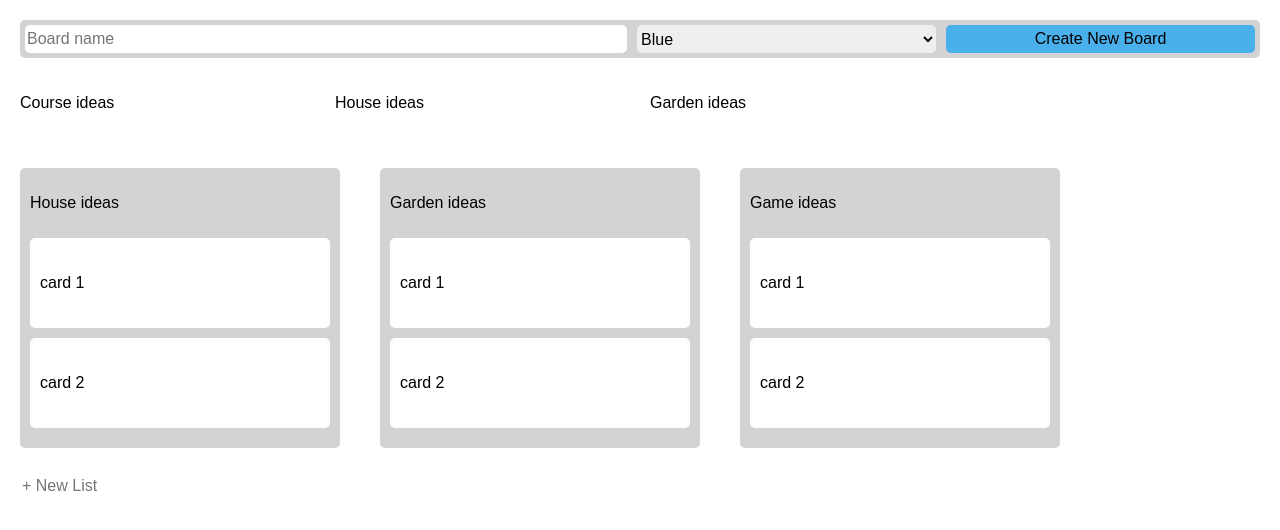
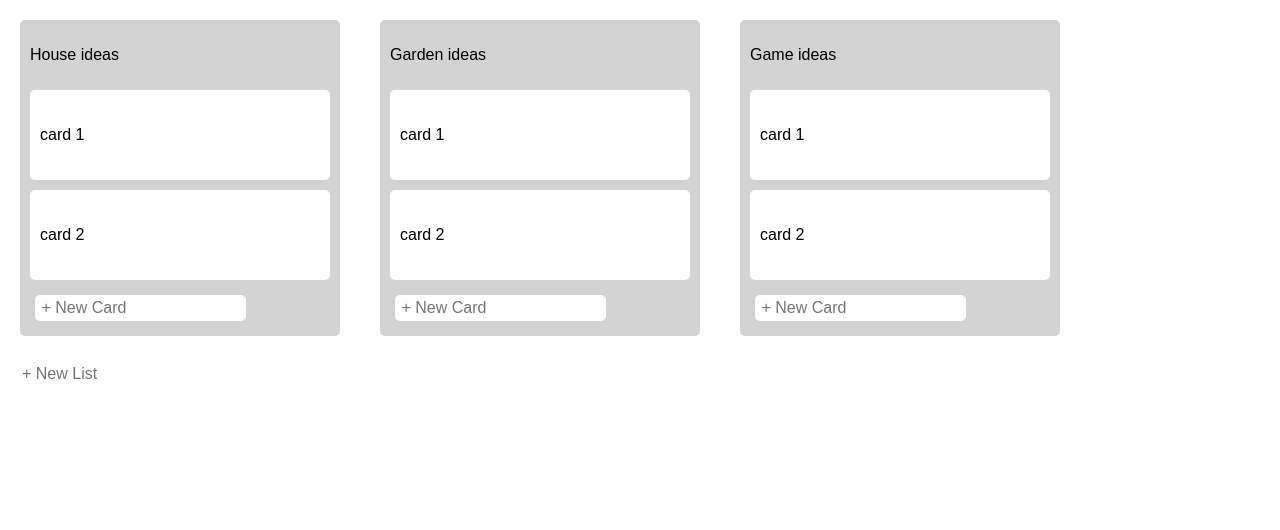
Before and after one commit to pshchegol1/reactJS-first-practice-trello, a React (Create React App) app: page /board/1 in a window 1280 px wide. Shown: the top 530 px of the page. Built offline with nearby package versions, Linux system fonts and the light colour scheme.

Commit message:
Routing: URL parameters

```diff
--- a/package.json
+++ b/package.json
@@ -9,6 +9,7 @@
     "prop-types": "^15.7.2",
     "react": "^17.0.1",
     "react-dom": "^17.0.1",
+    "react-router-dom": "^5.2.0",
     "react-scripts": "4.0.3",
     "web-vitals": "^1.1.0"
   },
--- a/src/App.js
+++ b/src/App.js
@@ -1,7 +1,10 @@
+import React from 'react';
+import {BrowserRouter, Route, Switch} from 'react-router-dom'
+
 import logo from './logo.svg';
 import './App.css';
 import Board from './components/Board';
-import React from 'react';
+import PageNotFound from './components/pages/PageNotFound'
 import data from './sampleData';
 import Home from './components/pages/Home'
 
@@ -24,8 +27,36 @@ import Home from './components/pages/Home'
   {
     return(
       <div>
-        <Home boards = {this.state.boards} createNewBoard = {this.createNewBoard}/>
-        <Board/>
+        <BrowserRouter>
+        <Switch>
+            <Route
+            exact
+            path="/:userId/boards"
+            render={(props) => (
+              <div>
+                <Home
+                {...props}
+                boards = {this.state.boards} createNewBoard = {this.createNewBoard}/>
+              </div>
+            )}
+            />
+
+            <Route
+            path="/board/:boardId"
+            render = {props => (
+              <div>
+                <Board
+                {...props}
+                />
+              </div>
+            )}
+            />
+
+            <Route component={PageNotFound}/>
+  {/*           <Home boards = {this.state.boards} createNewBoard = {this.createNewBoard}/>
+            <Board/> */}
+          </Switch>
+        </BrowserRouter>
       </div>
     );
   }
--- a/src/components/List.js
+++ b/src/components/List.js
@@ -4,6 +4,26 @@ import PropTypes from 'prop-types';
 
 class List extends React.Component
 {
+    state = {
+        currentCards: []
+    }
+    nameInput = React.createRef()
+    createNewCard = (e) =>{
+        e.preventDefault();
+
+        const card = {
+            text: this.nameInput.current.value,
+            listId: 'abc1213',
+            labels: [],
+            createdAt: new Date()
+        }
+        if(card.text)
+        {
+            this.setState({ currentCards: [...this.state.currentCards, card]})
+        }
+        this.nameInput.current.value = '';
+        console.log('new card added ' + card.text)
+    }
     render()
     {
         return(
@@ -16,6 +36,14 @@ class List extends React.Component
                     <Card key={key} data={this.props.list.cards[key]}/>
 
                 ))}
+                <form onSubmit={this.createNewCard}
+                className="new-card-wrapper">
+                    <input
+                    type="text"
+                    ref = {this.nameInput}
+                    name="name"
+                    placeholder=" + New Card"/>
+                </form>
             </div>
         )
     }
--- a/src/components/pages/Home.js
+++ b/src/components/pages/Home.js
@@ -12,6 +12,7 @@ class Home extends React.Component
         return(
 
             <div>
+                <span>{this.props.match.params.userId}</span>
                 <CreateBoardForm createNewBoard={this.props.createNewBoard}/>
                 <div className="board-preview-wrapper">
                 {Object.keys(this.props.boards).map(key => (
--- /dev/null
+++ b/src/components/pages/PageNotFound.js
@@ -0,0 +1,9 @@
+import React from 'react';
+
+const PageNotFound = () => (
+    <div>
+        <h3>Page Not Found</h3>
+    </div>
+)
+
+export default PageNotFound
```
Also changed, not shown: 2 other files (tests, documents, lock files or other folders).
